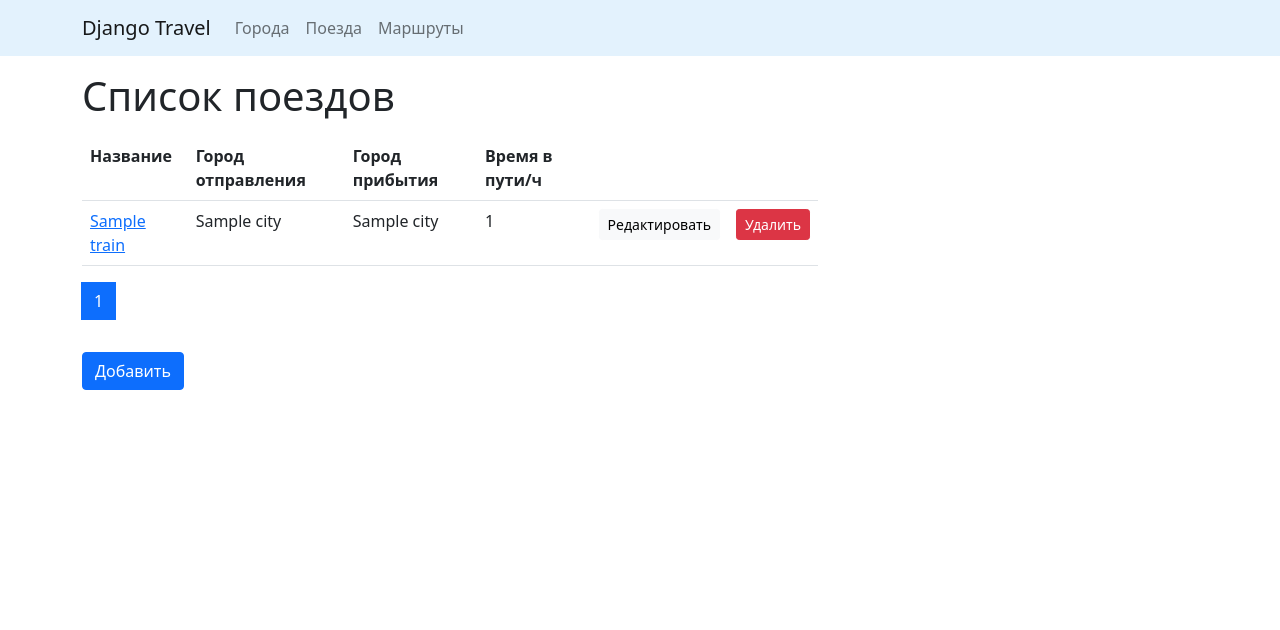
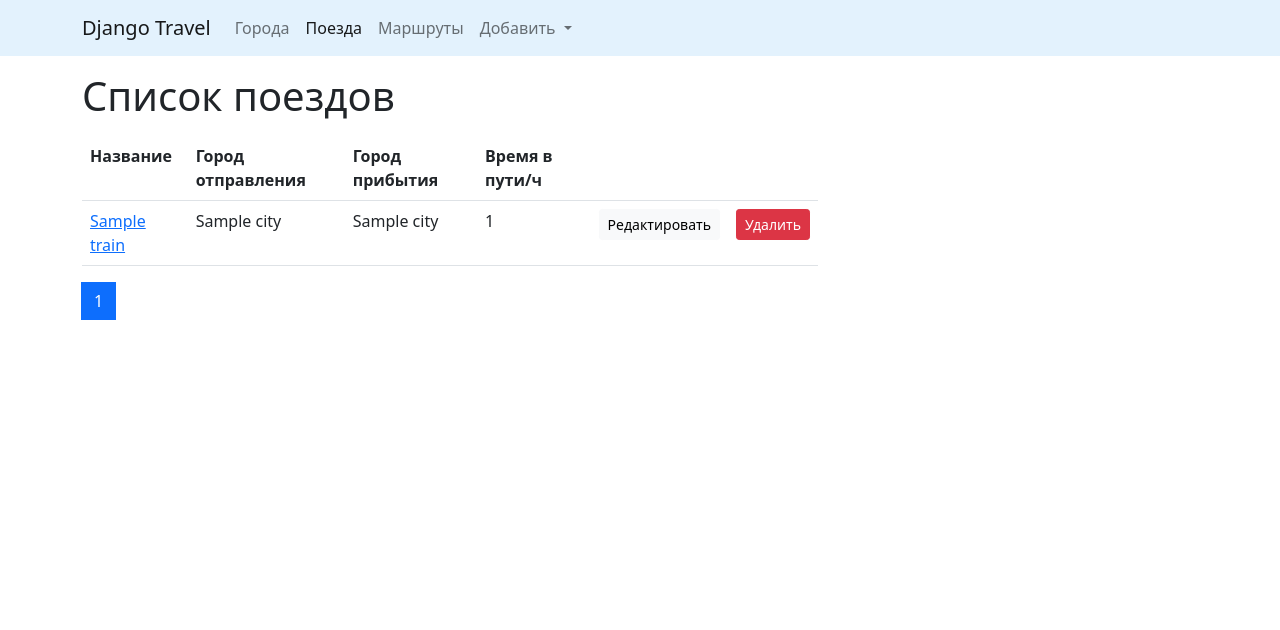
Before and after one commit to stigsanek/django-travel, a Django app: page /trains/ in a window 1280 px wide. Shown: the top 630 px of the page. Run offline with Django 3.2, Linux system fonts and the light colour scheme; tables that the repository leaves empty hold one stand-in row (values such as "Sample post"); parts of the project's set-up code (start-up, migrations or seed data) failed here and were passed over.

Commit message:
Implements CRUD for trains

```diff
--- a/cities/templates/cities/list.html
+++ b/cities/templates/cities/list.html
@@ -32,8 +32,5 @@
       </li>
     </ul>
   </div>
-  <div class="mt-3">
-    <a class="btn btn-primary" href="{% url 'cities:create' %}">Добавить</a>
-  </div>
 </div>
 {% endblock %}
--- a/cities/views.py
+++ b/cities/views.py
@@ -1,5 +1,5 @@
 from django.urls import reverse_lazy
-from django.views.generic import DetailView, CreateView, UpdateView, DeleteView, ListView
+from django.views.generic import ListView, DetailView, CreateView, UpdateView, DeleteView
 from django.contrib.messages.views import SuccessMessageMixin
 
 from cities.forms import CityForm
--- a/templates/base.html
+++ b/templates/base.html
@@ -1,5 +1,7 @@
 {% url 'cities:list' as city_list %}
 {% url 'trains:list' as train_list %}
+{% url 'cities:create' as city_create %}
+{% url 'trains:create' as train_create %}
 <!DOCTYPE html>
 <html lang="en" class="h-100">
 <head>
@@ -22,11 +24,20 @@
             <li class="nav-item">
               <a class="nav-link {% if request.path == city_list %}active{% endif %}" href="{{ city_list }}">Города</a>
             </li>
-            <li class="nav-item {% if request.path == train_list %}active{% endif %}" href="{{ city_list }}">
-              <a class="nav-link" href="{{ train_list }}">Поезда</a>
+            <li class="nav-item">
+              <a class="nav-link {% if request.path == train_list %}active{% endif %}" href="{{ train_list }}">Поезда</a>
             </li>
             <li class="nav-item">
               <a class="nav-link" href="#">Маршруты</a>
+            </li>
+            <li class="nav-item dropdown">
+              <a class="nav-link dropdown-toggle" href="#" id="navbarDropdown" data-bs-toggle="dropdown">
+                Добавить
+              </a>
+              <ul class="dropdown-menu">
+                <li><a class="dropdown-item {% if request.path == city_create %}active{% endif %}" href="{{ city_create }}">Город</a></li>
+                <li><a class="dropdown-item {% if request.path == train_create %}active{% endif %}" href="{{ train_create }}">Поезд</a></li>
+              </ul>
             </li>
           </ul>
         </div>
--- a/trains/templates/trains/create.html
+++ b/trains/templates/trains/create.html
@@ -5,6 +5,6 @@
 <h1 class="mb-3">Создание поезда</h1>
 {% include 'form.html' with button='Создать' %}
 <div class="mt-3">
-  <a class="btn btn-light" href="{% url 'cities:list' %}">Назад к списку</a>
+  <a class="btn btn-light" href="{% url 'trains:list' %}">Назад к списку</a>
 </div>
 {% endblock %}
--- a/trains/templates/trains/list.html
+++ b/trains/templates/trains/list.html
@@ -20,8 +20,8 @@
           <td>{{ train.from_city }}</td>
           <td>{{ train.to_city }}</td>
           <td>{{ train.travel_time }}</td>
-          <td><a class="btn btn-sm btn-light" href="{% url 'cities:update' pk=train.pk %}">Редактировать</a></td>
-          <td><a class="btn btn-sm btn-danger" href="{% url 'cities:delete' pk=train.pk %}">Удалить</a></td>
+          <td><a class="btn btn-sm btn-light" href="{% url 'trains:update' pk=train.pk %}">Редактировать</a></td>
+          <td><a class="btn btn-sm btn-danger" href="{% url 'trains:delete' pk=train.pk %}">Удалить</a></td>
         </tr>
       {% endfor %}
     </table>
@@ -43,8 +43,5 @@
       </li>
     </ul>
   </div>
-  <div class="mt-3">
-    <a class="btn btn-primary" href="{% url 'cities:create' %}">Добавить</a>
-  </div>
 </div>
 {% endblock %}
--- a/trains/urls.py
+++ b/trains/urls.py
@@ -5,4 +5,7 @@ from trains.views import *
 urlpatterns = [
     path('', TrainListView.as_view(), name='list'),
     path('detail/<int:pk>/', TrainDetailView.as_view(), name='detail'),
+    path('create/', TrainCreateView.as_view(), name='create'),
+    path('update/<int:pk>/', TrainUpdateView.as_view(), name='update'),
+    path('delete/<int:pk>/', TrainDeleteView.as_view(), name='delete'),
 ]
--- a/trains/views.py
+++ b/trains/views.py
@@ -1,10 +1,11 @@
 from django.urls import reverse_lazy
-from django.views.generic import DetailView, CreateView, UpdateView, DeleteView, ListView
+from django.views.generic import ListView, DetailView, CreateView, UpdateView, DeleteView
 from django.contrib.messages.views import SuccessMessageMixin
 
+from trains.forms import TrainForm
 from trains.models import Train
 
-__all__ = ('TrainListView', 'TrainDetailView')
+__all__ = ('TrainListView', 'TrainDetailView', 'TrainCreateView', 'TrainUpdateView', 'TrainDeleteView')
 
 
 class TrainListView(ListView):
@@ -16,3 +17,29 @@ class TrainListView(ListView):
 class TrainDetailView(DetailView):
     model = Train
     template_name = 'trains/detail.html'
+
+
+class TrainCreateView(SuccessMessageMixin, CreateView):
+    model = Train
+    form_class = TrainForm
+    template_name = 'trains/create.html'
+    success_url = reverse_lazy('trains:list')
+    success_message = 'Город успешно создан'
+
+
+class TrainUpdateView(SuccessMessageMixin, UpdateView):
+    model = Train
+    form_class = TrainForm
+    template_name = 'trains/update.html'
+    success_url = reverse_lazy('trains:list')
+    success_message = 'Город успешно отредактирован'
+
+
+class TrainDeleteView(DeleteView):
+    model = Train
+    template_name = 'trains/delete.html'
+    success_url = reverse_lazy('trains:list')
+
+    # if you don't need confirmation
+    # def get(self, request, *args, **kwargs):
+    #     return self.post(request, *args, **kwargs)
```
Also changed, not shown: cities/forms.py (+2 -7 lines), trains/forms.py (added, +33 -0 lines).
